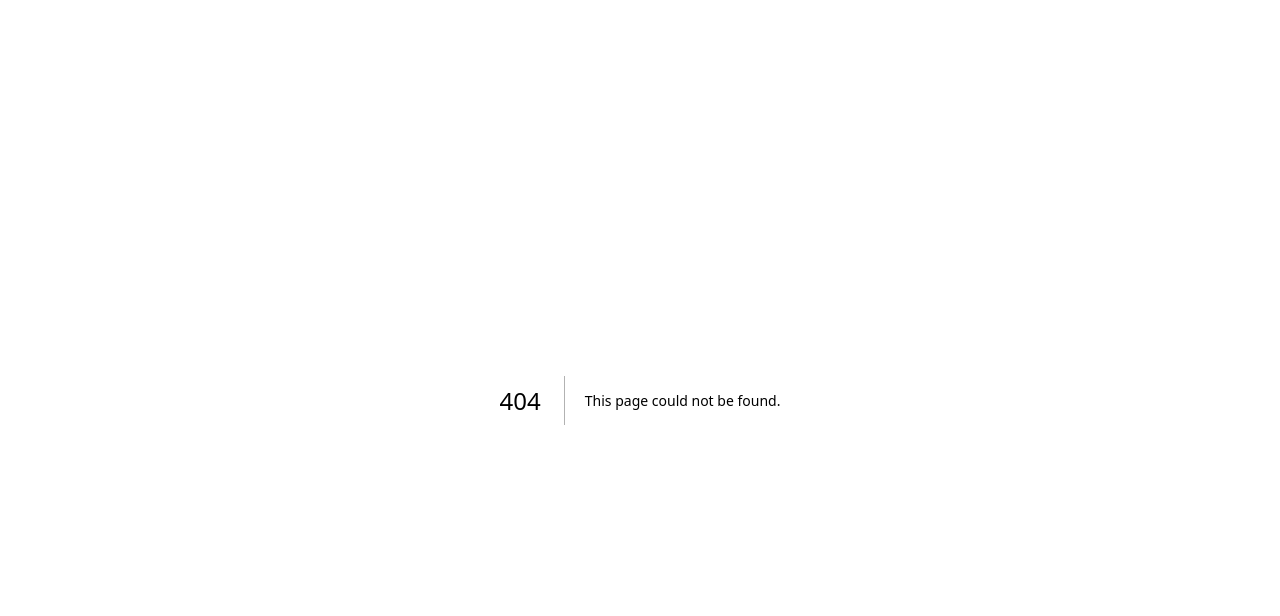
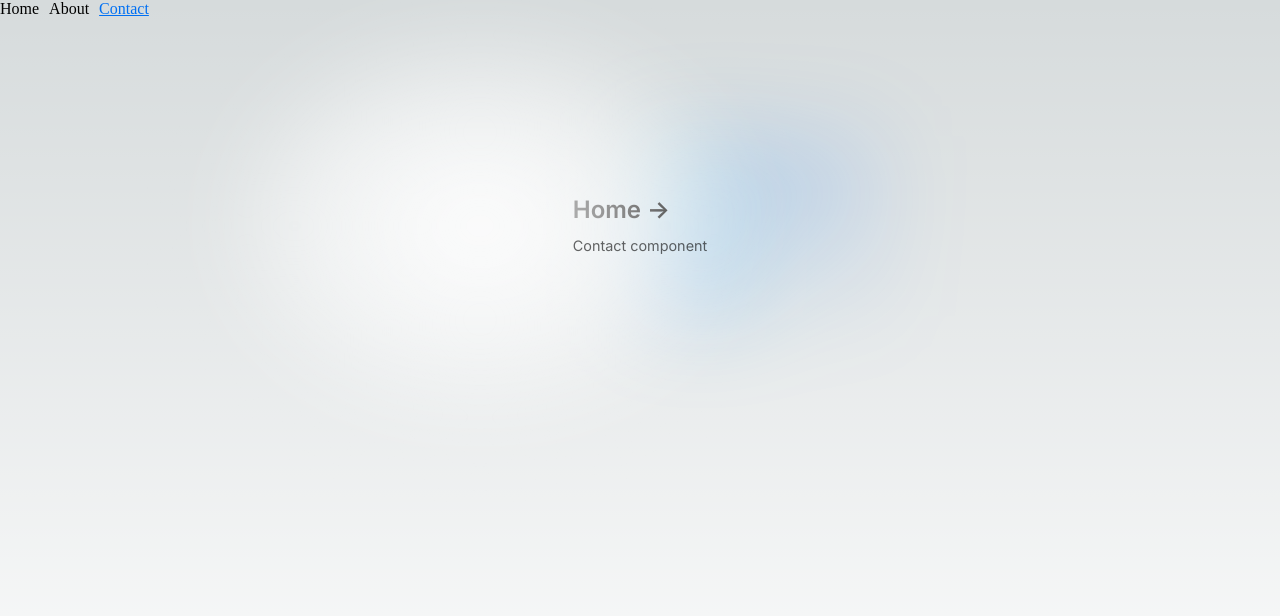
Before and after one commit to Adri-Antanon/ReviewingNextJS, a Next.js app: page /contact in a window 1280 px wide. Before the commit this address had no page. Shown: the top 616 px of the page. Built offline with nearby package versions, Linux system fonts and the light colour scheme.

Commit message:
FEAT: add new page and create active link

```diff
--- /dev/null
+++ b/components/ActiveLink.tsx
@@ -0,0 +1,28 @@
+import Link from 'next/link';
+import { useRouter } from 'next/router';
+
+type Props = {
+  link: string;
+  text: string;
+};
+
+const activeStyle = {
+  color: '#0070f3',
+  textDecoration: 'underline',
+};
+
+const generalStyle = {
+  marginRight: '10px',
+};
+
+export default function ActiveLink({ link, text }: Props) {
+  const { asPath } = useRouter();
+  const styles =
+    asPath === link ? { ...generalStyle, ...activeStyle } : generalStyle;
+
+  return (
+    <Link style={styles} href={link}>
+      {text}
+    </Link>
+  );
+}
--- a/components/Navbar.tsx
+++ b/components/Navbar.tsx
@@ -1,4 +1,5 @@
 import Link from 'next/link';
+import ActiveLink from './ActiveLink';
 
 type ItemNavbar = {
   link: string;
@@ -20,9 +21,7 @@ export default function Navbar() {
   return (
     <nav>
       {itemsNavbar.map((item) => (
-        <Link href={item.link} key={item.link}>
-          {item.text}
-        </Link>
+        <ActiveLink link={item.link} text={item.text} key={item.link} />
       ))}
     </nav>
   );
--- /dev/null
+++ b/pages/contact.tsx
@@ -0,0 +1,31 @@
+import styles from '../styles/Home.module.css';
+import { Inter } from '@next/font/google';
+import Link from 'next/link';
+import Head from 'next/head';
+import Navbar from '../components/Navbar';
+
+const inter = Inter({ subsets: ['latin'] });
+
+export default function About() {
+  return (
+    <>
+      <Head>
+        <title>Contact - Adri</title>
+        <meta name="description" content="About Adri" />
+        <meta name="viewport" content="width=device-width, initial-scale=1" />
+        <link rel="icon" href="/favicon.ico" />
+      </Head>
+      <Navbar />
+      <main className={styles.main}>
+        <div className={styles.center}>
+          <Link href="/" className={styles.card}>
+            <h2 className={inter.className}>
+              Home <span>-&gt;</span>
+            </h2>
+            <p className={inter.className}>Contact component</p>
+          </Link>
+        </div>
+      </main>
+    </>
+  );
+}
```
